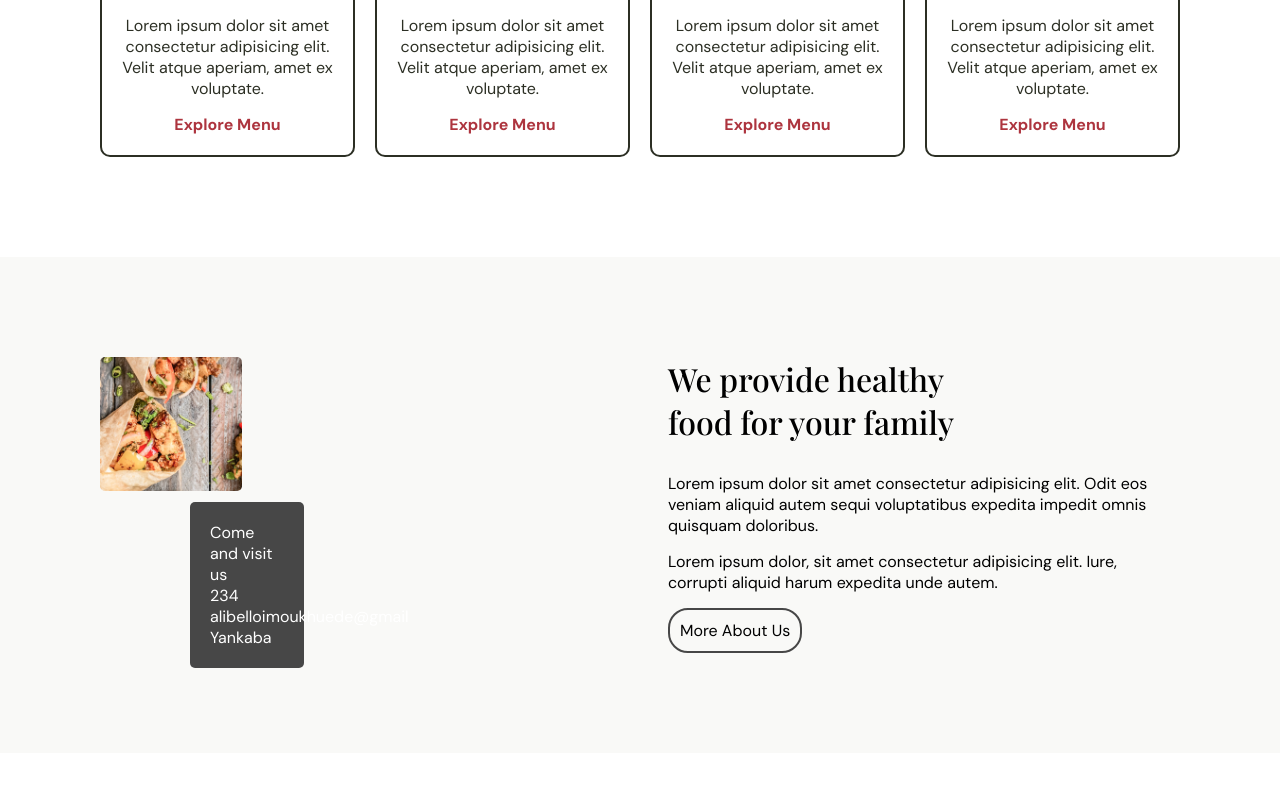
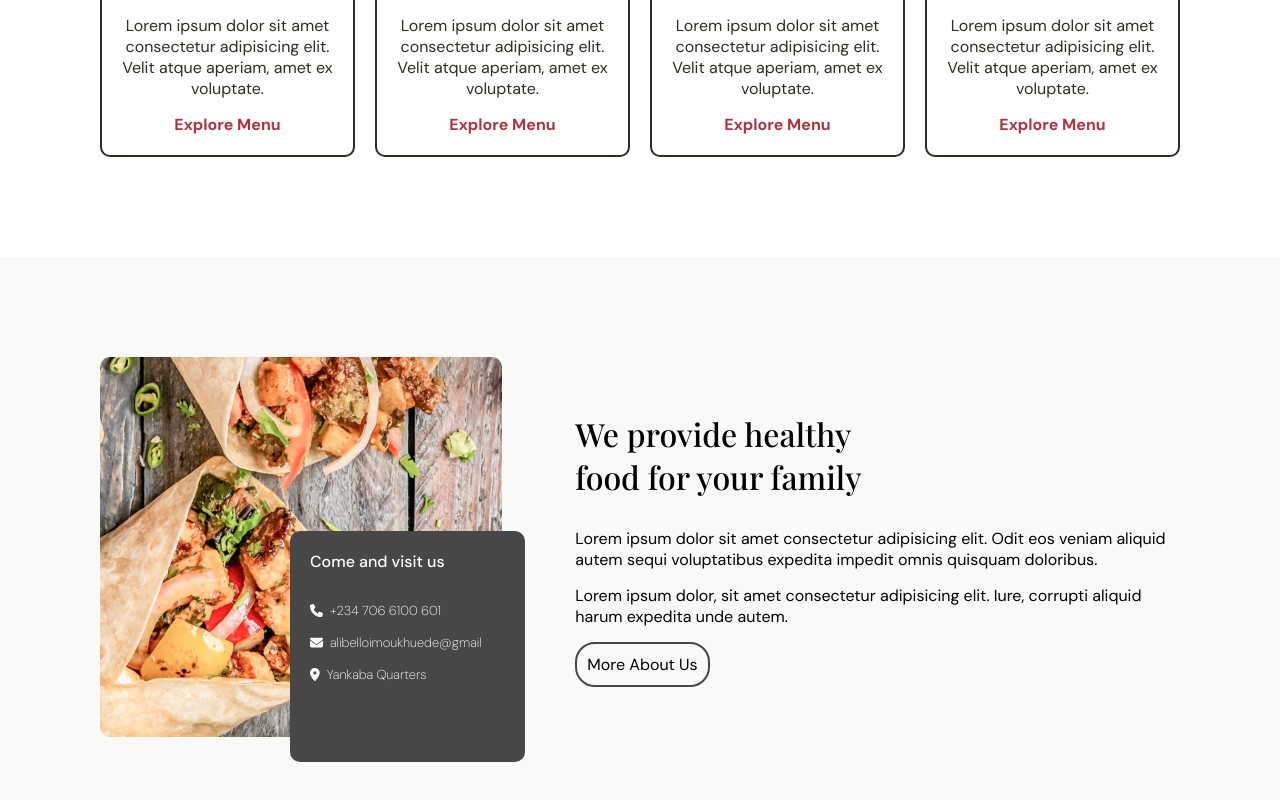
Before and after one commit to devalibello/tasty-food, a React (Create React App) app: page / in a window 1280 px wide. Shown: the part 1264-2064 px from the top of the page. Before the commit the page ends 2017 px from the top, so only its background shows below. Built offline with nearby package versions, Linux system fonts and the light colour scheme; a web font is replaced by a local one.

Commit message:
Update about section

```diff
--- a/src/components/Homepage/About.js
+++ b/src/components/Homepage/About.js
@@ -1,5 +1,8 @@
 import aboutPicture from '../../assets/about.png'
 import '../../styles/About.css'
+import { faEnvelope,faPhone,faLocationDot } from '@fortawesome/free-solid-svg-icons'
+import { FontAwesomeIcon } from '@fortawesome/react-fontawesome'
+
 
 const About = () => (
     <section className="about-section">
@@ -7,9 +10,9 @@ const About = () => (
             <img src={aboutPicture} alt="" className="about-picture" />
             <ul className="about-content">
                 <li className="about-content-title">Come and visit us</li>
-                <li className="about-content-phone">234</li>
-                <li className="about-content-mail">alibelloimoukhuede@gmail</li>
-                <li className="about-content-location">Yankaba</li>
+                <li className="about-content-phone about-contact"><span className='about-icon'><FontAwesomeIcon icon={faPhone} /></span>+234 706 6100 601</li>
+                <li className="about-content-mail about-contact"><span className='about-icon'><FontAwesomeIcon icon={faEnvelope} /></span>alibelloimoukhuede@gmail</li>
+                <li className="about-content-location about-contact"><span className='about-icon'><FontAwesomeIcon icon={faLocationDot} /></span>Yankaba Quarters</li>
             </ul>
         </div>
         <ul className="about-details-section">
--- a/src/styles/About.css
+++ b/src/styles/About.css
@@ -1,31 +1,42 @@
 .about-picture-section {
     position: relative;
+
 }
 
 .about-picture {
-    border-radius: 5px;
-    width: 25%;
+    border-radius: 10px;
+    width: 120%;
+    /* width: 400px; */
 }
 
 .about-content {
     background-color: #474747;
     padding: 20px;
-    width: 20%;
     color: white;
-    border-radius: 5px;
+    border-radius: 10px;
     position: absolute;
-    left: 90px;
-    bottom: -15px;
+    left: 190px;
+    bottom: -20px;
+    /* width: 240px;
+    height: 200px; */
+    width: 70%;
+    height: 60%;
+    display: flex;
+    flex-direction: column;
+    gap: 15px;
 }
 
 .about-section {
     display: flex;
     padding: 100px;
     background-color: #F9F9F7;
+    align-items: center;
+    gap: 140px;
 }
 
 .about-details-section {
-    width: 50%;
+    width: -moz-fit-content;
+    width: fit-content;
 }
 
 .about-title {
@@ -47,3 +58,17 @@
     border-radius: 20px;
     margin-top: 15px;
 }
+
+.about-content-title {
+    font-weight: 500;
+    margin-bottom: 15px;
+}
+
+.about-contact {
+    font-size: small;
+    font-weight: 200;
+}
+
+.about-icon {
+    margin-right: 7px;
+}
```
